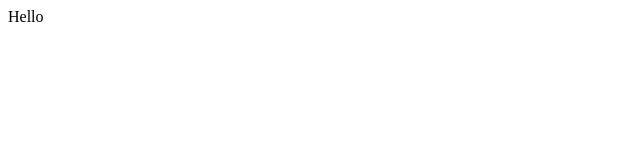
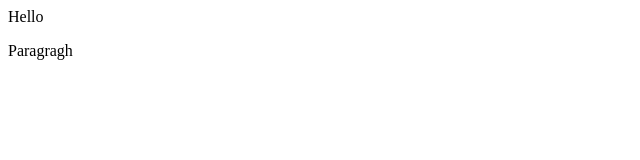
Before and after one commit to RobinskiRooney/Demo-repo, a plain HTML site: page index.html in a window 1280 px wide. Shown: the full height of the page, 0-640 px from the left. Drawn offline with Linux system fonts and the light colour scheme.

Commit message:
new tag added

```diff
--- a/index.html
+++ b/index.html
@@ -1 +1,2 @@
 <div>Hello</div>
+<p>Paragragh</p>
```
